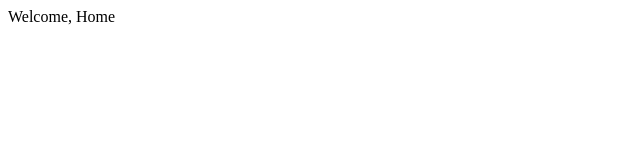
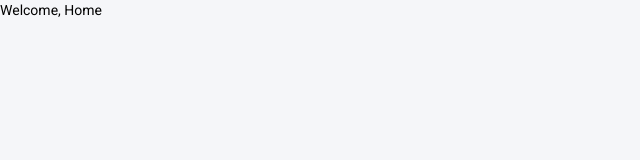
Before and after one commit to andrewkariuki/react-full-stack, a React (Create React App) app in the folder packages/frontend/: page / in a window 1280 px wide. Shown: the top 160 px of the page, without its empty margins (0-640 px from the left). Built offline with nearby package versions, Linux system fonts and the light colour scheme.

Commit message:
feat: add global styles

```diff
--- a/packages/frontend/src/index.tsx
+++ b/packages/frontend/src/index.tsx
@@ -1,6 +1,7 @@
 import React from "react";
 import ReactDOM from "react-dom";
 import App from "./app/App";
+import "./styles/global.css";
 import reportWebVitals from "./reportWebVitals";
 
 ReactDOM.render(
--- /dev/null
+++ b/packages/frontend/src/styles/global.css
@@ -0,0 +1,39 @@
+@import url('https://fonts.googleapis.com/css2?family=Roboto:ital,wght@0,300;0,400;0,500;0,700;0,900;1,500;1,700&display=swap');
+
+:root {
+    --primary-color: #1C376F;
+    --main-bg-color: #F5F6F9;
+    --white: #FFFFFF;
+    --green: #ACDC7E;
+    --text-primary: #515151;
+    --danger: #FF5959;
+    --bg-heavy: #d8d8d8;
+    --text-secondary: #697BA0;
+    --black: #020202;
+}
+
+*,
+:after,
+:before {
+    box-sizing: border-box
+}
+
+html {
+    font-family: sans-serif;
+    line-height: 1.15;
+    -webkit-text-size-adjust: 100%;
+    -webkit-tap-highlight-color: transparent;
+}
+
+body {
+    margin: 0;
+    font-family: 'Roboto', sans-serif;
+    font-size: .875rem;
+    font-weight: 400;
+    line-height: 1.5;
+    color: var(--black);
+    text-align: left;
+    background-color: var(--main-bg-color);
+    -webkit-font-smoothing: antialiased;
+    -moz-osx-font-smoothing: grayscale;
+}
```
